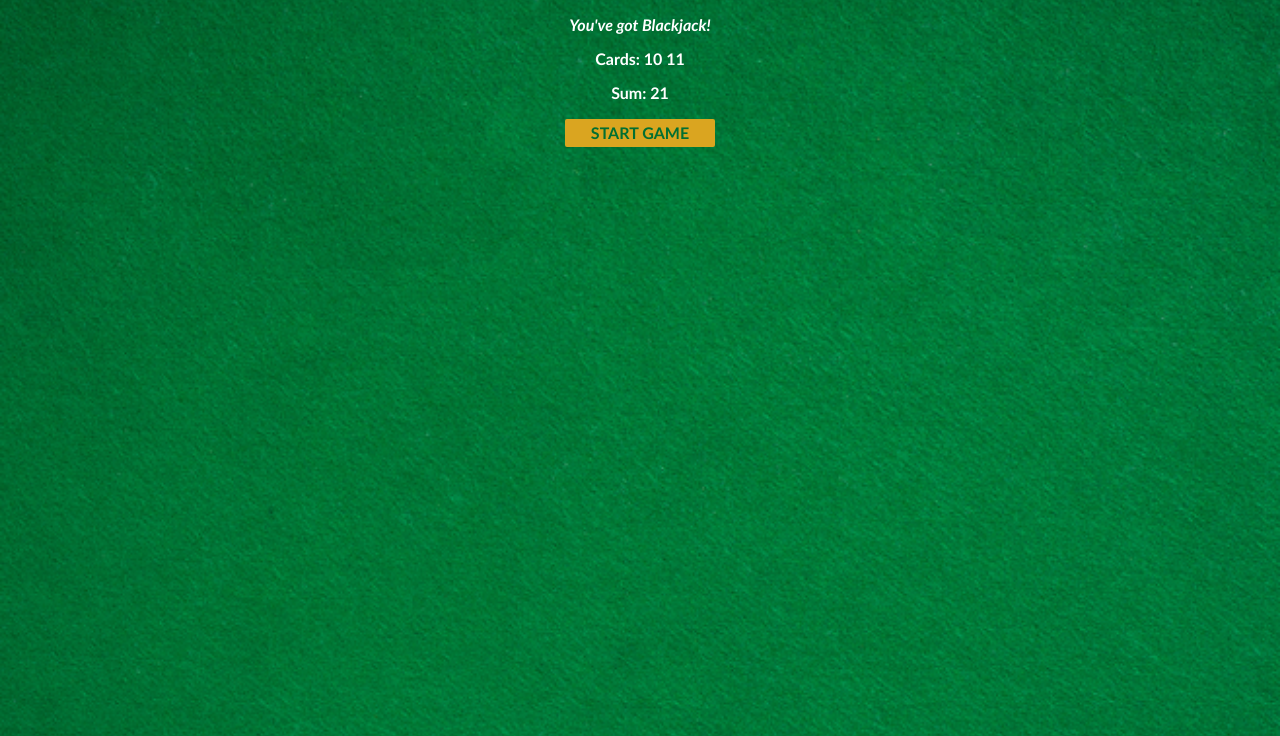
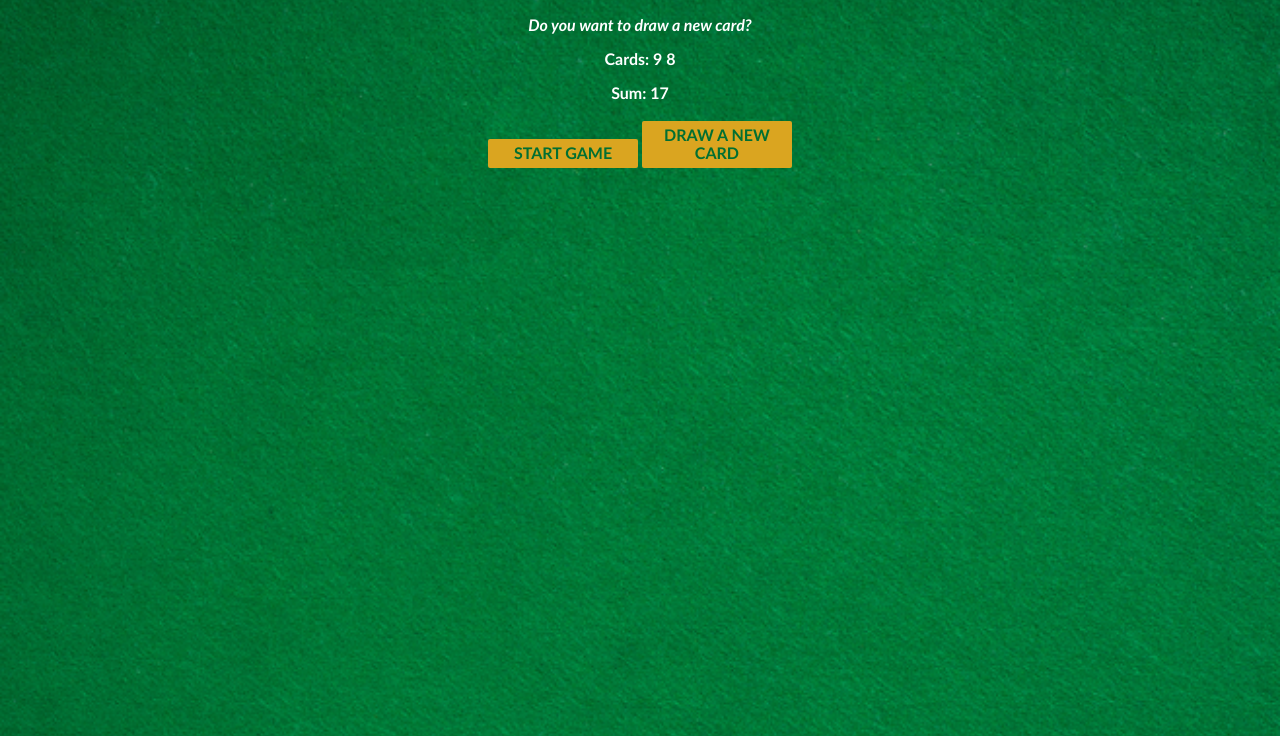
Before and after one commit to justinok/BlackJackCasino, a website: page index.html in a window 1280 px wide. Both pictures are taken after a click on the button "START GAME". Shown: the part 64-800 px from the top of the page. Drawn offline with nearby package versions, Linux system fonts and the light colour scheme.

Commit message:
created a new bucle for the buton functions
added the random numbers, added.nuew button and new functions in order to create the logic cicle for that buttons

```diff
--- a/index.css
+++ b/index.css
@@ -24,4 +24,6 @@
     font-weight: bold;
     border: none;
     border-radius: 2px;
+    margin-bottom: 2px;
+    margin-top: 2px;
 }
--- a/index.html
+++ b/index.html
@@ -9,6 +9,7 @@
 <!-- 1. Give the sum paragraph and id of sum-el -->
 <p id="sum-el">Sum:</p>
 <button onclick="startGame()">START GAME</button>
+<button onclick="newCard()">DRAW A NEW CARD</button>
 <script src="index.js"></script>
 </body>
 </html>
--- a/index.js
+++ b/index.js
@@ -1,5 +1,6 @@
-let firstCard = 10
-let secondCard = 11
+let firstCard = getRandomCard()
+let secondCard = getRandomCard()
+let cards = [firstCard, secondCard]
 let sum = firstCard + secondCard
 let hasBlackJack = false
 let isAlive = true
@@ -7,8 +8,26 @@ let message = ""
 let messageEl = document.getElementById("message-el")
 let sumEL = document.getElementById("sum-el")
 let cardsEl = document.getElementById("cards-el")
+
+
+function getRandomCard() {
+    let randomNumber = Math.floor( Math.random()*13 ) + 1
+    if (randomNumber > 10) {
+        return 10
+    } else if (randomNumber === 1) {
+        return 11
+    } else {
+        return randomNumber
+    }
+}
 function startGame() {
-    cardsEl.textContent = "Cards: " + firstCard + " " + secondCard
+    renderGame()
+}
+function renderGame() {
+    cardsEl.textContent = "Cards: "
+    for (let i = 0; i < cards.length; i++) {
+        cardsEl.textContent += cards[i] + " "
+    }
     sumEL.textContent = "Sum: " + sum
     if (sum <= 20) {
         message = "Do you want to draw a new card?"
@@ -21,3 +40,11 @@ function startGame() {
     }
     messageEl.textContent = message
 }
+
+function newCard() {
+    console.log("holi")
+    let card = getRandomCard()
+    sum += card
+    cards.push(card)
+    startGame()
+}
```
